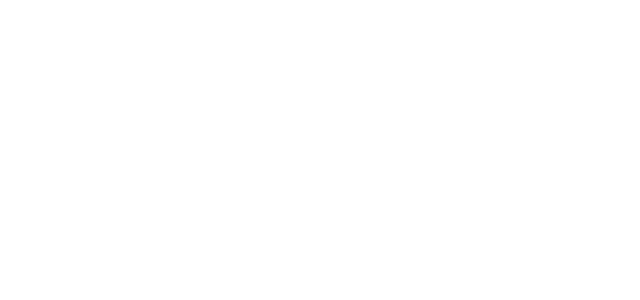
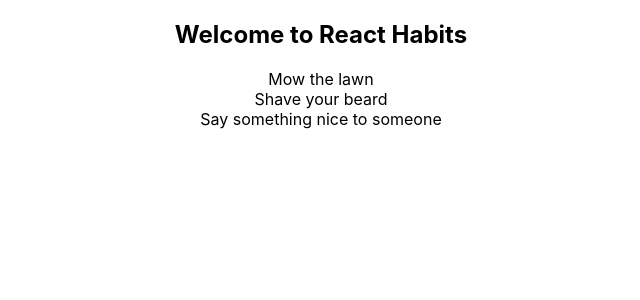
Before and after one commit to Rory-Gaddin/react-habits, a React (Create React App) app: page / in a window 1280 px wide. Shown: the top 300 px of the page, without its empty margins (319-959 px from the left). Built offline with nearby package versions, Linux system fonts and the light colour scheme.

Commit message:
Show a list of habits

```diff
--- a/src/App.js
+++ b/src/App.js
@@ -1,11 +1,12 @@
 import React, { Component } from 'react';
 import './App.css';
+import HabitList from './containers/HabitList/HabitList';
 
 class App extends Component {
   render() {
     return (
       <div className="App">
-
+        <HabitList></HabitList>
       </div>
     );
   }
--- /dev/null
+++ b/src/containers/Habit/Habit.js
@@ -0,0 +1,11 @@
+import React, { Component } from 'react'
+
+export default class Habit extends Component {
+  render() {
+    return (
+      <div>
+        {this.props.habit.name}
+      </div>
+    )
+  }
+}
--- /dev/null
+++ b/src/containers/HabitList/HabitList.css
@@ -0,0 +1,4 @@
+.HabitHeader {
+  background-color: rgb(50, 50, 240);
+  color: white;
+}
--- /dev/null
+++ b/src/containers/HabitList/HabitList.js
@@ -0,0 +1,41 @@
+import React, { Component } from 'react'
+import Habit from './../Habit/Habit';
+
+export default class HabitList extends Component {
+  render() {
+    return (
+      <div>
+        <header className="HabitHeader">
+          <nav>
+            <h1>Welcome to React Habits</h1>
+          </nav>
+        </header>
+        <div className="HabitListContainer">
+        {
+          this.state.habits.map(h =>
+            <Habit habit={h} />
+          )
+        }
+        </div>
+      </div>
+    )
+  }
+
+  state = {
+    habits: []
+  }
+
+  /**
+   * Lifecycle hooks
+   */
+
+  componentDidMount() {
+    this.setState({
+      habits: [
+        { id: 'ABCD', name: 'Mow the lawn', question: 'Did you mow the lawn this week?'},
+        { id: 'DEF', name: 'Shave your beard', question: 'Did you shave your beard in the last few days?'},
+        { id: 'XYZ', name: 'Say something nice to someone', question: 'Have you been decent...upstanding?!'},
+      ]
+    })
+  }
+}
```
Also changed, not shown: src/containers/Habit/Habit.css (added).
